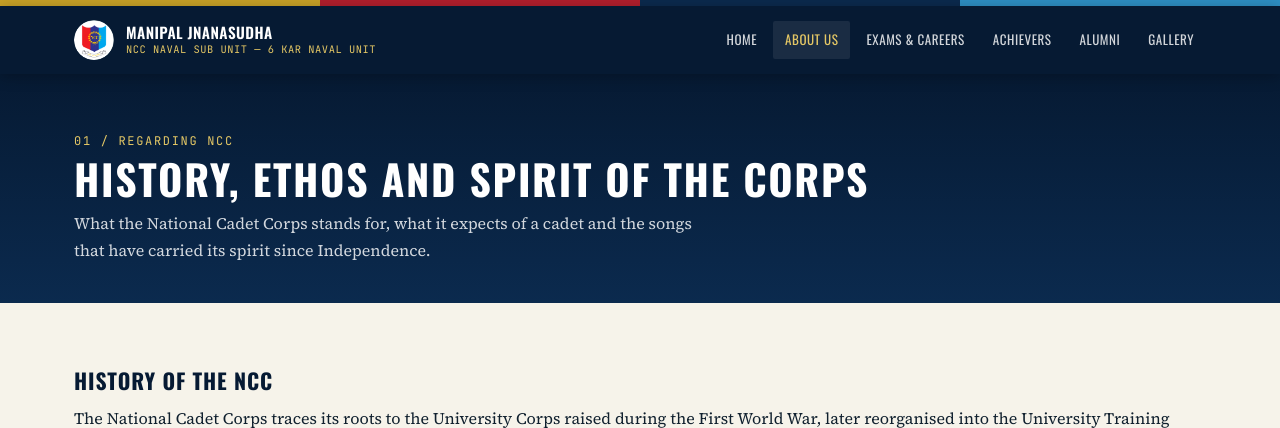
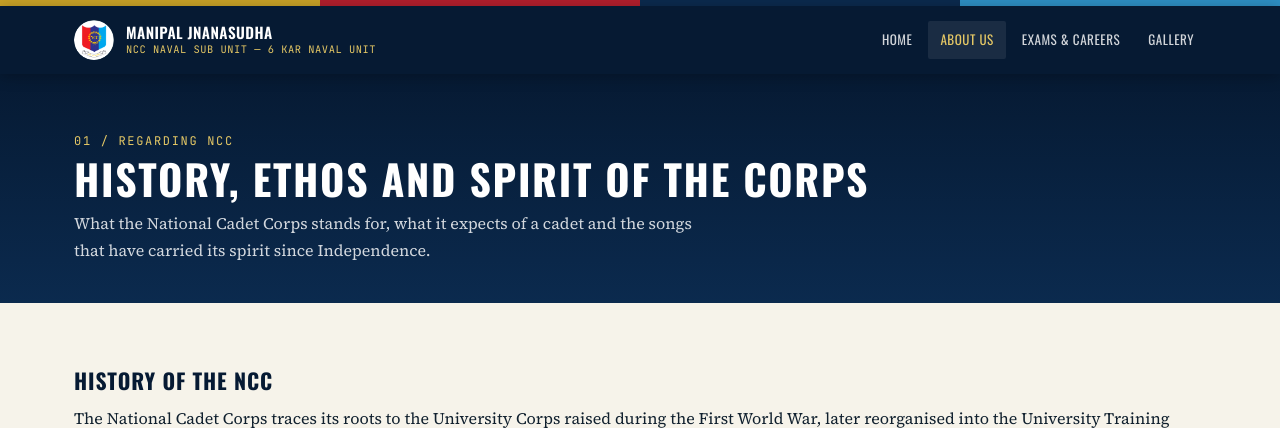
Before and after one commit to prathambhandary/NCC-Landing-Page, a Flask app: page /about-ncc in a window 1280 px wide. Shown: the top 428 px of the page. Run offline with Flask 3, Linux system fonts and the light colour scheme.

Commit message:
Hide early elements

```diff
--- a/templates/base.html
+++ b/templates/base.html
@@ -29,8 +29,8 @@
       <a href="{{ url_for('index') }}" class="{{ 'active' if request.endpoint == 'index' }}">Home</a>
       <a href="{{ url_for('about_ncc') }}" class="{{ 'active' if request.endpoint == 'about_ncc' }}">About Us</a>
       <a href="{{ url_for('opportunities') }}" class="{{ 'active' if request.endpoint == 'opportunities' }}">Exams &amp; Careers</a>
-      <a href="{{ url_for('achievers') }}" class="{{ 'active' if request.endpoint == 'achievers' }}">Achievers</a>
-      <a href="{{ url_for('alumni') }}" class="{{ 'active' if request.endpoint == 'alumni' }}">Alumni</a>
+      <!-- <a href="{{ url_for('achievers') }}" class="{{ 'active' if request.endpoint == 'achievers' }}">Achievers</a> -->
+      <!-- <a href="{{ url_for('alumni') }}" class="{{ 'active' if request.endpoint == 'alumni' }}">Alumni</a> -->
       <a href="{{ url_for('gallery') }}" class="{{ 'active' if request.endpoint == 'gallery' }}">Gallery</a>
     </div>
   </nav>
```
